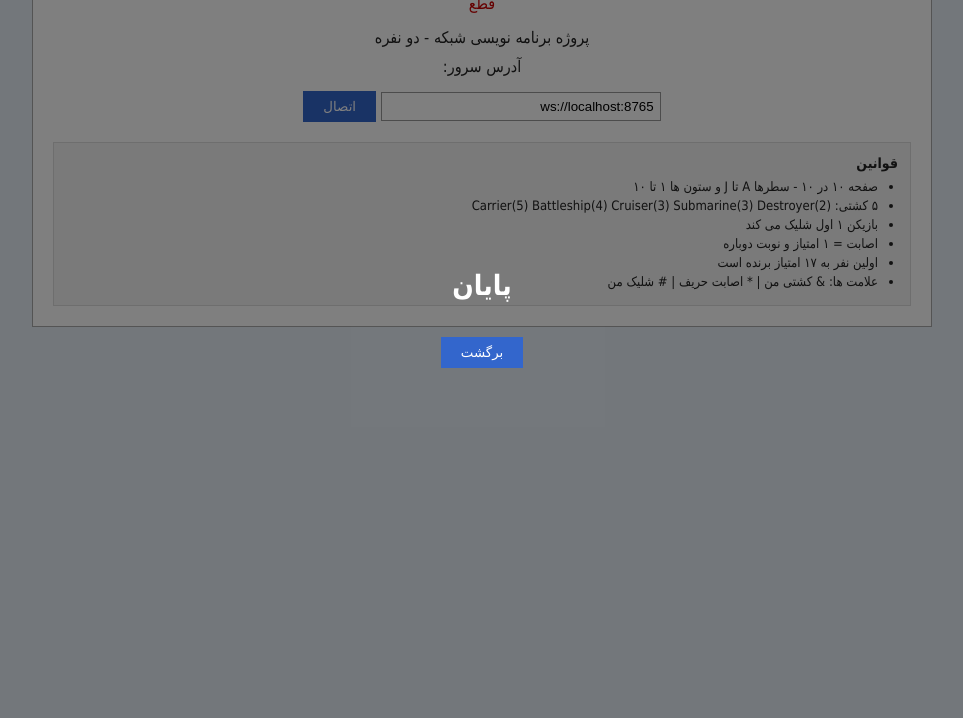
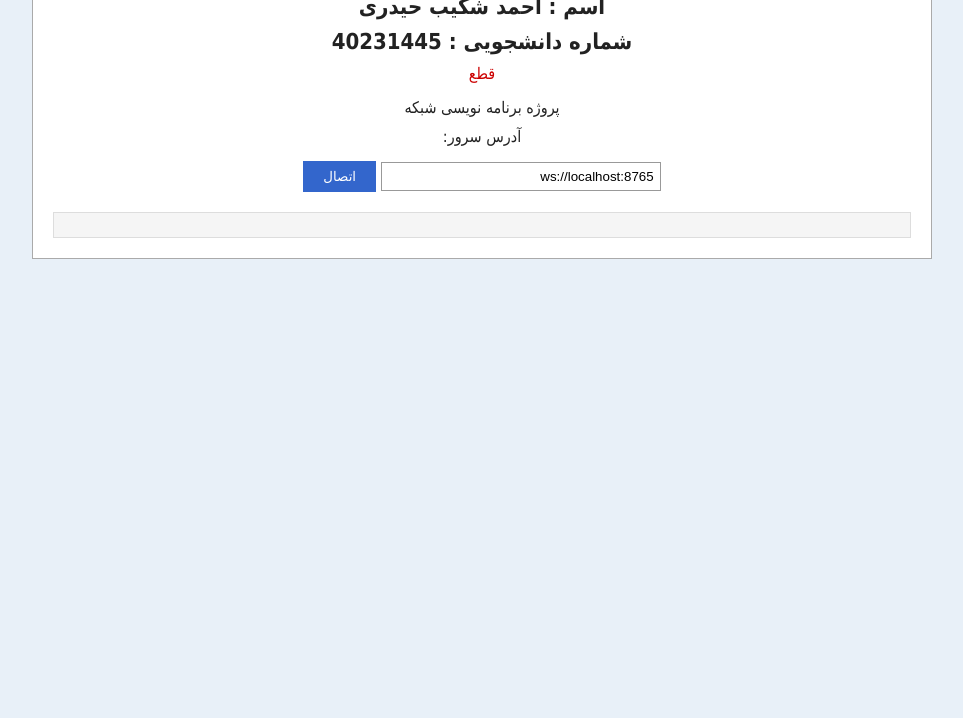
Before and after one commit to ShekibHaidari/battleship, a plain HTML site: page static/index.html in a window 1280 px wide. Shown: the part 82-800 px from the top of the page, without its empty margins (158-1121 px from the left). Drawn offline with Linux system fonts and the light colour scheme.

Commit message:
Initial commit

```diff
--- a/static/app.js
+++ b/static/app.js
@@ -228,8 +228,8 @@ function connect() {
   ws.onclose = function() {
     $("connText").textContent = "قطع";
     $("connText").classList.remove("on");
+    $("endBox").classList.add("hide");
     showLobby();
-    setMsg("اتصال قطع شد");
   };
 
   ws.onerror = function() {
--- a/static/index.html
+++ b/static/index.html
@@ -8,25 +8,19 @@
 </head>
 <body>
   <div class="box">
-    <h1>بازی نبرد ناوها</h1>
+    <h1>بازی نبرد ناوها </h1>
+    <h1>اسم : احمد شکیب حیدری </h1>
+    <h1>شماره دانشجویی : 40231445 </h1>
     <p class="status-text" id="connText">قطع</p>
 
   <!-- صفحه ورود -->
   <div id="lobby">
-    <p>پروژه برنامه نویسی شبکه - دو نفره</p>
+    <p>پروژه برنامه نویسی شبکه </p>
     <label>آدرس سرور:</label>
     <input type="text" id="serverUrl" value="ws://localhost:8765">
     <button id="connectBtn">اتصال</button>
     <div class="rules">
-      <h3>قوانین</h3>
-      <ul>
-        <li>صفحه ۱۰ در ۱۰ - سطرها A تا J و ستون ها ۱ تا ۱۰</li>
-        <li>۵ کشتی: Carrier(5) Battleship(4) Cruiser(3) Submarine(3) Destroyer(2)</li>
-        <li>بازیکن ۱ اول شلیک می کند</li>
-        <li>اصابت = ۱ امتیاز و نوبت دوباره</li>
-        <li>اولین نفر به ۱۷ امتیاز برنده است</li>
-        <li>علامت ها: &amp; کشتی من | * اصابت حریف | # شلیک من</li>
-      </ul>
+
     </div>
   </div>
 
@@ -62,12 +56,13 @@
     <div id="shipList"></div>
   </div>
 
+  </div>
+
   <div id="endBox" class="hide">
     <h2 id="endTitle">پایان</h2>
     <p id="endMsg"></p>
     <button id="backBtn">برگشت</button>
   </div>
-  </div>
 
   <script src="app.js"></script>
 </body>
--- a/static/style.css
+++ b/static/style.css
@@ -138,7 +138,7 @@ button:hover { background: #2244aa; }
   position: fixed;
   top: 0; left: 0; right: 0; bottom: 0;
   background: rgba(0,0,0,0.5);
-  display: flex;
+  display: none;
   flex-direction: column;
   align-items: center;
   justify-content: center;
@@ -146,5 +146,8 @@ button:hover { background: #2244aa; }
   color: #fff;
   z-index: 10;
 }
+#endBox:not(.hide) {
+  display: flex;
+}
 #endBox h2 { font-size: 28px; margin-bottom: 10px; }
 #endBox p { margin-bottom: 15px; }
```
Also changed, not shown: 1 other file.
